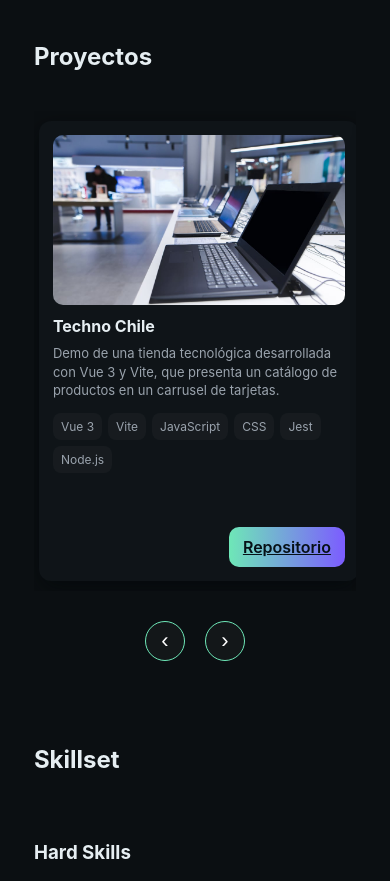
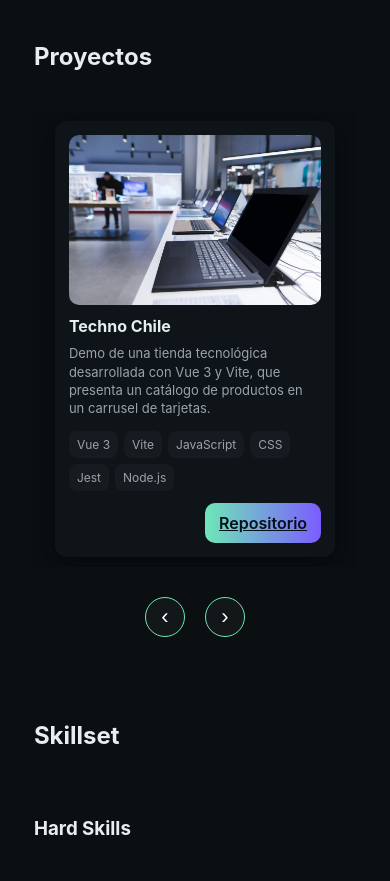
Before and after one commit to JaviPaz0820/Front-end-Unab, a Vue app: page / in a window 390 px wide. Shown: the part 940-1821 px from the top of the page. Built offline with nearby package versions, Linux system fonts and the light colour scheme.

Commit message:
Update ProjectCard.vue

```diff
--- a/src/components/ProjectCard.vue
+++ b/src/components/ProjectCard.vue
@@ -7,7 +7,6 @@
     <div class="content">
       <h3 class="title">{{ project.title }}</h3>
 
-      <!-- contenedor fijo para descripción (evita que cards cambien de alto) -->
       <p class="desc">{{ project.desc }}</p>
 
       <div class="tech-list">
@@ -38,23 +37,21 @@ defineProps({ project: Object })
   background:var(--card);
   border-radius:12px;
   box-shadow:0 8px 24px rgba(2,6,8,0.6);
+  flex-shrink:0; /* FIX para safari */
 }
 
-/* imagen en contenedor con tamaño fijo */
 .thumb-wrap{
   width:100%;
   height:170px;
   border-radius:10px;
   overflow:hidden;
   background:#081215;
-  display:block;
 }
 
 .thumb{
   width:100%;
   height:100%;
   object-fit:cover;
-  display:block;
   transition:transform .6s cubic-bezier(.2,.9,.2,1);
 }
 .thumb-wrap:hover .thumb{
@@ -68,27 +65,23 @@ defineProps({ project: Object })
   flex:1 1 auto;
 }
 
-/* título */
 .title{
   margin:0;
   font-size:16px;
   line-height:1.2;
 }
 
-/* descripción: limitamos líneas para mantener altura consistente */
 .desc{
   margin:0;
   color:var(--muted);
   font-size:13px;
   line-height:1.4;
   display:-webkit-box;
-  -webkit-line-clamp:4; /* mostrar máximo 4 líneas */
+  -webkit-line-clamp:4;
   -webkit-box-orient:vertical;
   overflow:hidden;
-  text-overflow:ellipsis;
 }
 
-/* tags */
 .tech-list{
   display:flex;
   flex-wrap:wrap;
@@ -104,7 +97,6 @@ defineProps({ project: Object })
   font-size:12px;
 }
 
-/* cta alineado abajo */
 .cta{
   display:flex;
   justify-content:flex-end;
@@ -115,9 +107,23 @@ article{
   transform:translateY(18px);
   transition:all .6s cubic-bezier(.2,.9,.2,1);
 }
-
 article.inview{
   opacity:1;
   transform:translateY(0);
 }
+
+/* ----------------------- */
+/* FIX RESPONSIVE MOBILE   */
+/* ----------------------- */
+
+@media (max-width: 750px){
+
+  .project-card{
+    width: calc(100% - 32px);
+    min-width: calc(100% - 32px);
+    height:auto;
+    margin-inline:16px;
+    scroll-snap-align:center;
+  }
+}
 </style>
```
